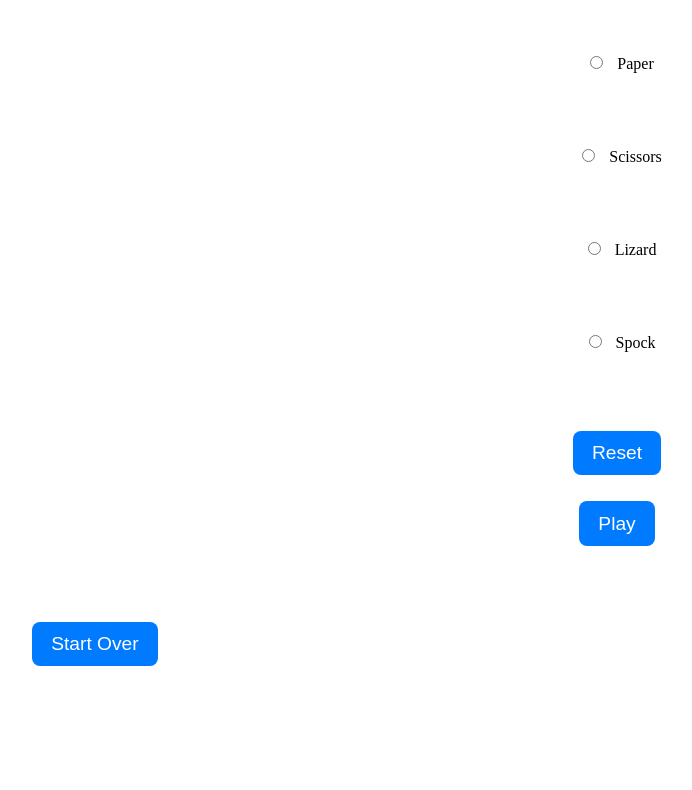
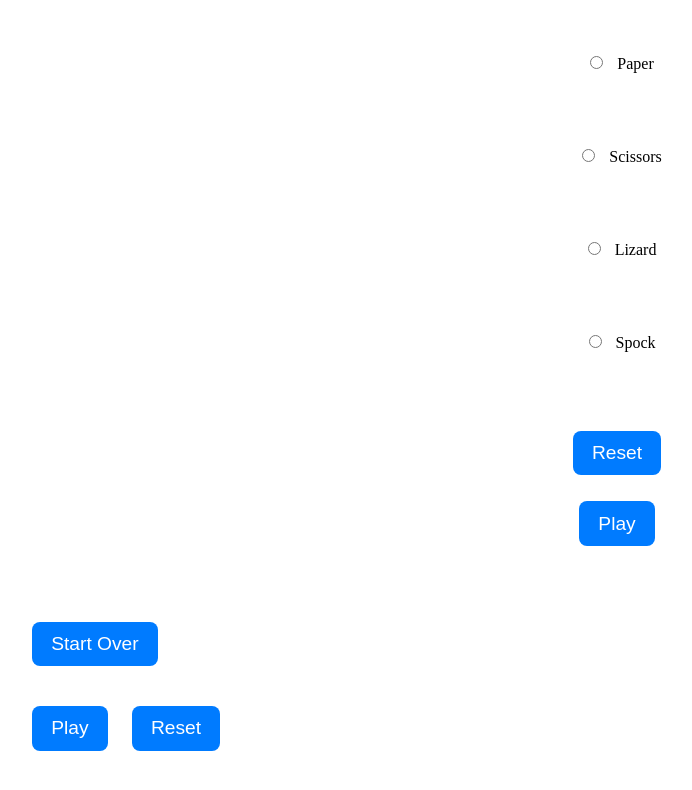
Before and after one commit to comp426-2023-spring/e02-ohsay22, a website: page public/index.html in a window 1280 px wide. Shown: the part 671-1461 px from the top of the page, without its empty margins (23-715 px from the left). Before the commit the page ends 1392 px from the top, so only its background shows below. Drawn offline with Linux system fonts and the light colour scheme.

Commit message:
Update index.html

```diff
--- a/public/index.html
+++ b/public/index.html
@@ -54,5 +54,10 @@
       <div id="results-text"></div>
       <button type="button" id="reset_button">Start Over</button>
     </div>
+    <div id="buttons" class="active">
+        <button id="play" type="submit" name="control_option" onclick="play()">Play</button>
+        <button id="start_over" type="submit" name="control_option" onclick="startOver()">Reset</button>
+        <br><br>
+    </div>
   </body>
 </html>
```
